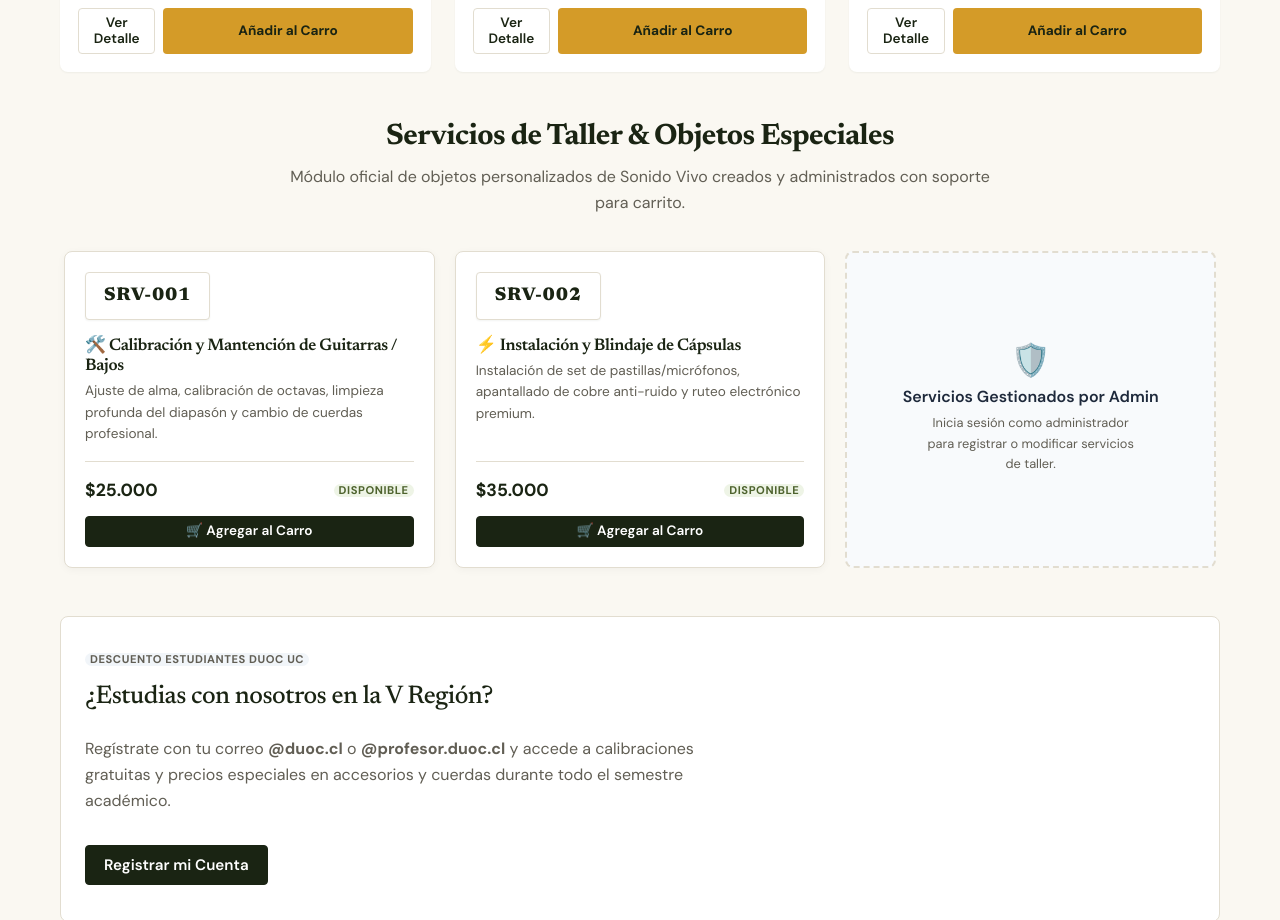
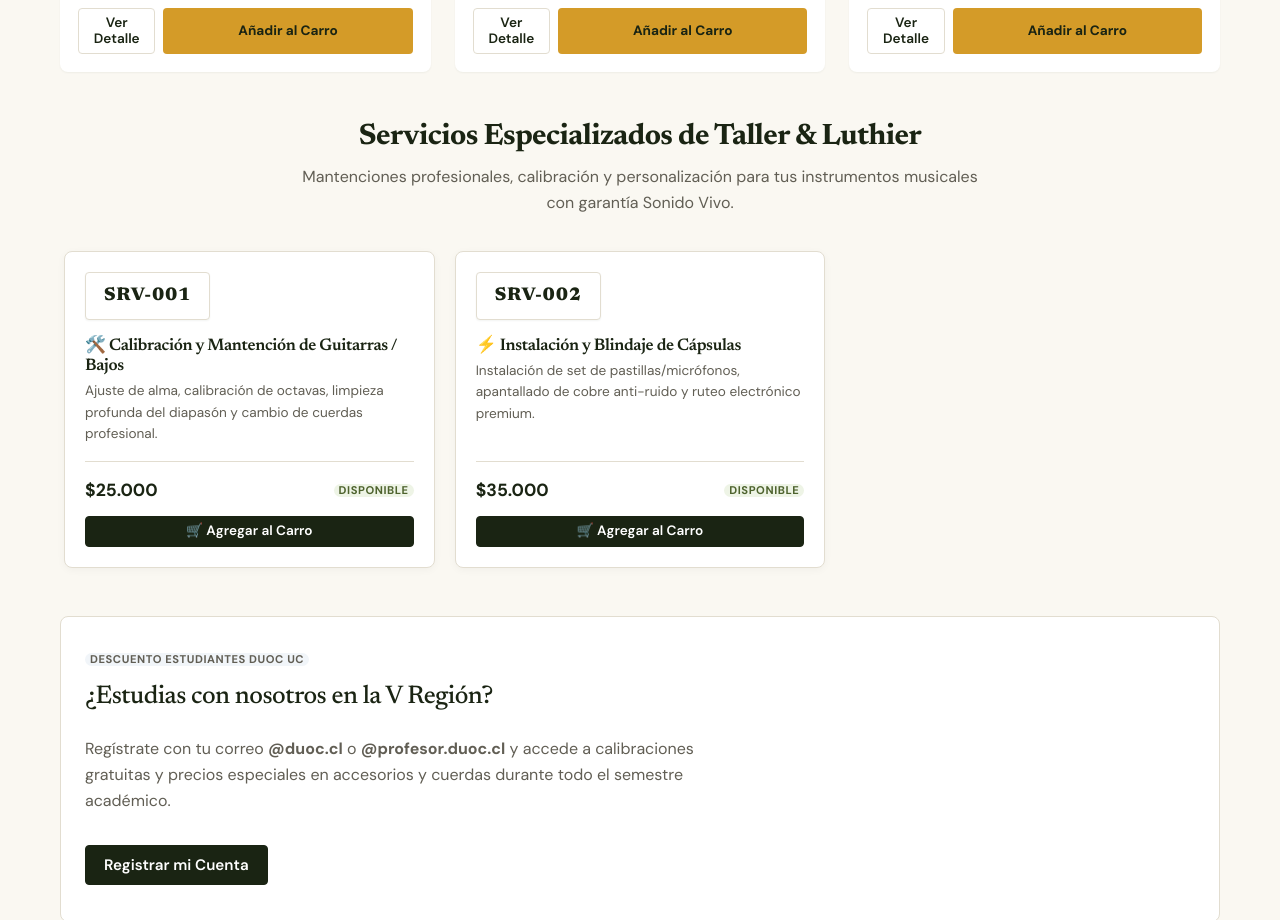
Before and after one commit to NezerkC/Prueba-Parcial-1, a React (Vite) app in the folder fullstack-react-parcial-1/: page / in a window 1280 px wide. Shown: the part 2340-3260 px from the top of the page. Built offline with nearby package versions, Linux system fonts and the light colour scheme.

Commit message:
style(home): ocultar ranura de administrador a visitantes y mostrar solo servicios reales en la grilla

```diff
--- a/fullstack-react-parcial-1/src/components/home/CustomObjectsSection.jsx
+++ b/fullstack-react-parcial-1/src/components/home/CustomObjectsSection.jsx
@@ -59,8 +59,8 @@ function CustomObjectsSection({ objetos = OBJETOS_CREADOS_POR_PROGRAMADOR, onAdd
   return (
     <section className="custom-objects-section" id="seccion-objetos-propios" aria-label="Servicios y Objetos de Taller">
       <SectionHeader
-        title="Servicios de Taller & Objetos Especiales"
-        subtitle="Módulo oficial de objetos personalizados de Sonido Vivo creados y administrados con soporte para carrito."
+        title="Servicios Especializados de Taller & Luthier"
+        subtitle="Mantenciones profesionales, calibración y personalización para tus instrumentos musicales con garantía Sonido Vivo."
       />
 
       {notificacion && (
@@ -86,29 +86,21 @@ function CustomObjectsSection({ objetos = OBJETOS_CREADOS_POR_PROGRAMADOR, onAdd
           />
         ))}
 
-        {isAdmin ? (
+        {isAdmin && (
           <button
             type="button"
             className="custom-card-slot active-admin-slot"
             onClick={() => setModalAbierto(true)}
             data-testid="btn-abrir-modal-crear-objeto"
-            aria-label="Crear nuevo servicio u objeto como Administrador"
+            aria-label="Agregar nuevo servicio"
           >
             <span className="slot-icon">+</span>
-            <strong className="slot-title">Crear Nuevo Servicio u Objeto</strong>
-            <span className="slot-subtitle">Haz clic para registrarlo en el catálogo</span>
-            <span className="badge bg-warning text-dark mt-2">Acceso Exclusivo Admin</span>
+            <strong className="slot-title">Agregar Nuevo Servicio</strong>
+            <span className="slot-subtitle">Añadir otra prestación al catálogo</span>
           </button>
-        ) : (
-          <article className="custom-card-slot read-only-slot" data-testid="custom-card-slot-readonly">
-            <span className="slot-icon">🛡️</span>
-            <strong className="slot-title">Servicios Gestionados por Admin</strong>
-            <span className="slot-subtitle">
-              Inicia sesión como administrador para registrar o modificar servicios de taller.
-            </span>
-          </article>
         )}
       </div>
+
 
       {modalAbierto && (
         <ModalCrearObjeto
```
